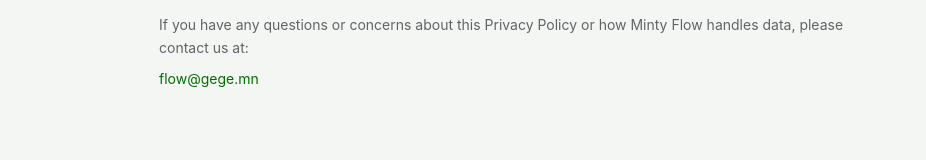
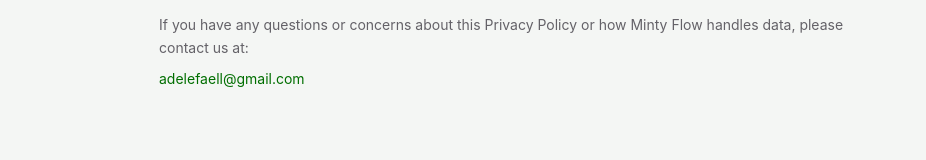
Before and after one commit to Minty-Flow/minty-flow-page, a React (Vite) app: page /privacy in a window 1280 px wide. Shown: the part 1637-1797 px from the top of the page, without its empty margins (113-1039 px from the left). Built offline with nearby package versions, Linux system fonts and the light colour scheme.

Commit message:
tidy some things up

```diff
--- a/index.html
+++ b/index.html
@@ -6,6 +6,15 @@
     <meta name="viewport" content="width=device-width, initial-scale=1.0" />
     <title>Minty Flow — Free Expense Tracker</title>
     <meta name="description" content="Minty Flow is a free, open-source, privacy-first expense tracker. Track your spending, manage budgets, and take control of your finances." />
+    <script>
+      // Restore path encoded by 404.html redirect.
+      ;(function () {
+        var p = new URLSearchParams(window.location.search).get('p')
+        if (p) {
+          window.history.replaceState(null, '', '/' + p)
+        }
+      })()
+    </script>
   </head>
   <body>
     <div id="root"></div>
--- /dev/null
+++ b/public/404.html
@@ -0,0 +1,21 @@
+<!doctype html>
+<html>
+  <head>
+    <meta charset="utf-8" />
+    <script>
+      // SPA redirect trick for GitHub Pages.
+      // Encodes the path into the query string so the index.html can restore it.
+      var l = window.location
+      l.replace(
+        l.protocol +
+          '//' +
+          l.hostname +
+          (l.port ? ':' + l.port : '') +
+          l.pathname.split('/').slice(0, 2).join('/') +
+          '/?p=' +
+          encodeURIComponent(l.pathname.slice(1) + l.search) +
+          l.hash,
+      )
+    </script>
+  </head>
+</html>
--- a/src/components/layout/Footer.tsx
+++ b/src/components/layout/Footer.tsx
@@ -1,5 +1,6 @@
 import { Link } from 'react-router-dom'
 import { Separator } from '@/components/ui/separator'
+import { APP } from '@/constants/app'
 
 export function Footer() {
   return (
@@ -7,9 +8,9 @@
       <div className="mx-auto max-w-5xl px-4 py-10">
         <div className="grid grid-cols-2 gap-8 sm:grid-cols-4">
           <div className="col-span-2 sm:col-span-1">
-            <p className="font-semibold text-foreground">Minty Flow</p>
+            <p className="font-semibold text-foreground">{APP.name}</p>
             <p className="mt-1 text-sm text-muted-foreground">
-              Free, open-source expense tracker.
+              {APP.tagline}
             </p>
           </div>
 
@@ -18,7 +19,7 @@
             <ul className="mt-2 flex flex-col gap-1.5">
               <li>
                 <a
-                  href="https://play.google.com"
+                  href={APP.links.googlePlay}
                   target="_blank"
                   rel="noopener noreferrer"
                   className="text-sm text-muted-foreground hover:text-foreground"
@@ -28,7 +29,7 @@
               </li>
               <li>
                 <a
-                  href="https://github.com/flow-mn/minty-flow/releases"
+                  href={APP.links.githubReleases}
                   target="_blank"
                   rel="noopener noreferrer"
                   className="text-sm text-muted-foreground hover:text-foreground"
@@ -47,7 +48,7 @@
             <ul className="mt-2 flex flex-col gap-1.5">
               <li>
                 <a
-                  href="https://github.com/flow-mn"
+                  href={APP.links.githubOrg}
                   target="_blank"
                   rel="noopener noreferrer"
                   className="text-sm text-muted-foreground hover:text-foreground"
@@ -84,7 +85,7 @@
         <Separator className="my-8" />
 
         <p className="text-center text-xs text-muted-foreground">
-          © {new Date().getFullYear()} Minty Flow. Free and open source.
+          © {new Date().getFullYear()} {APP.name}. Free and open source.
         </p>
       </div>
     </footer>
--- a/src/components/layout/Navbar.tsx
+++ b/src/components/layout/Navbar.tsx
@@ -4,6 +4,7 @@
 import { Button } from '@/components/ui/button'
 import { useTheme } from '@/contexts/theme'
 import icon from '@/assets/icon.png'
+import { APP } from '@/constants/app'
 
 const links = [
   { to: '/', label: 'Home' },
@@ -19,8 +20,8 @@
     <header className="sticky top-0 z-50 border-b border-border/60 bg-background/80 backdrop-blur-md">
       <nav className="mx-auto flex max-w-5xl items-center justify-between px-4 py-3">
         <Link to="/" className="flex items-center gap-2">
-          <img src={icon} alt="Minty Flow" className="size-8 rounded-xl" />
-          <span className="text-lg font-semibold text-foreground">Minty Flow</span>
+          <img src={icon} alt={APP.name} className="size-8 rounded-xl" />
+          <span className="text-lg font-semibold text-foreground">{APP.name}</span>
         </Link>
 
         <div className="flex items-center gap-1">
--- /dev/null
+++ b/src/constants/app.ts
@@ -0,0 +1,13 @@
+export const APP = {
+  name: 'Minty Flow',
+  tagline: 'Free, open-source expense tracker.',
+  contact: {
+    email: 'adelefaell@gmail.com',
+  },
+  links: {
+    googlePlay: 'https://play.google.com/store/apps/details?id=mn.gege.flow',
+    githubOrg: 'https://github.com/flow-mn',
+    githubReleases: 'https://github.com/flow-mn/minty-flow/releases',
+    githubIssues: 'https://github.com/flow-mn/minty-flow/issues',
+  },
+} as const
--- a/src/pages/FAQ.tsx
+++ b/src/pages/FAQ.tsx
@@ -4,6 +4,7 @@
   AccordionItem,
   AccordionTrigger,
 } from '@/components/ui/accordion'
+import { APP } from '@/constants/app'
 
 const faqs: { q: string; a: string }[] = [
   {
@@ -60,7 +61,7 @@
   },
   {
     q: 'Will feature X be implemented?',
-    a: 'Feature requests are tracked on GitHub Issues. Search the existing issues before opening a new one — if the feature is already requested, add a thumbs-up reaction to help prioritize it. The most popular requests are more likely to be implemented.',
+    a: `Feature requests are tracked on GitHub Issues. Search the existing issues before opening a new one — if the feature is already requested, add a thumbs-up reaction to help prioritize it. The most popular requests are more likely to be implemented.`,
   },
   {
     q: 'How many accounts can I have?',
@@ -68,7 +69,7 @@
   },
   {
     q: 'How do I contact the maintainer?',
-    a: 'You can reach the developer by email at flow@gege.mn, through the GitHub repository, or by joining the Discord server. Response times may vary but all messages are read.',
+    a: `You can reach the developer by email at ${APP.contact.email} or through the GitHub repository. Response times may vary but all messages are read.`,
   },
 ]
 
--- a/src/pages/Home.tsx
+++ b/src/pages/Home.tsx
@@ -3,6 +3,7 @@
 import { Badge } from '@/components/ui/badge'
 import { Button } from '@/components/ui/button'
 import icon from '@/assets/icon.png'
+import { APP } from '@/constants/app'
 
 const features = [
   {
@@ -42,7 +43,7 @@
     <div className="flex flex-wrap items-center justify-center gap-3">
       <Button asChild size="lg" className="rounded-full">
         <a
-          href="https://play.google.com"
+          href={APP.links.googlePlay}
           target="_blank"
           rel="noopener noreferrer"
         >
@@ -52,7 +53,7 @@
 
       <Button asChild size="lg" variant="outline" className="rounded-full">
         <a
-          href="https://github.com/flow-mn/minty-flow/releases"
+          href={APP.links.githubReleases}
           target="_blank"
           rel="noopener noreferrer"
         >
--- a/src/pages/PrivacyPolicy.tsx
+++ b/src/pages/PrivacyPolicy.tsx
@@ -1,4 +1,5 @@
 import { Separator } from '@/components/ui/separator'
+import { APP } from '@/constants/app'
 
 function Section({ title, children }: { title: string; children: React.ReactNode }) {
   return (
@@ -121,10 +122,10 @@
           </p>
           <p>
             <a
-              href="mailto:flow@gege.mn"
+              href={`mailto:${APP.contact.email}`}
               className="text-primary underline-offset-4 hover:underline"
             >
-              flow@gege.mn
+              {APP.contact.email}
             </a>
           </p>
         </Section>
```
